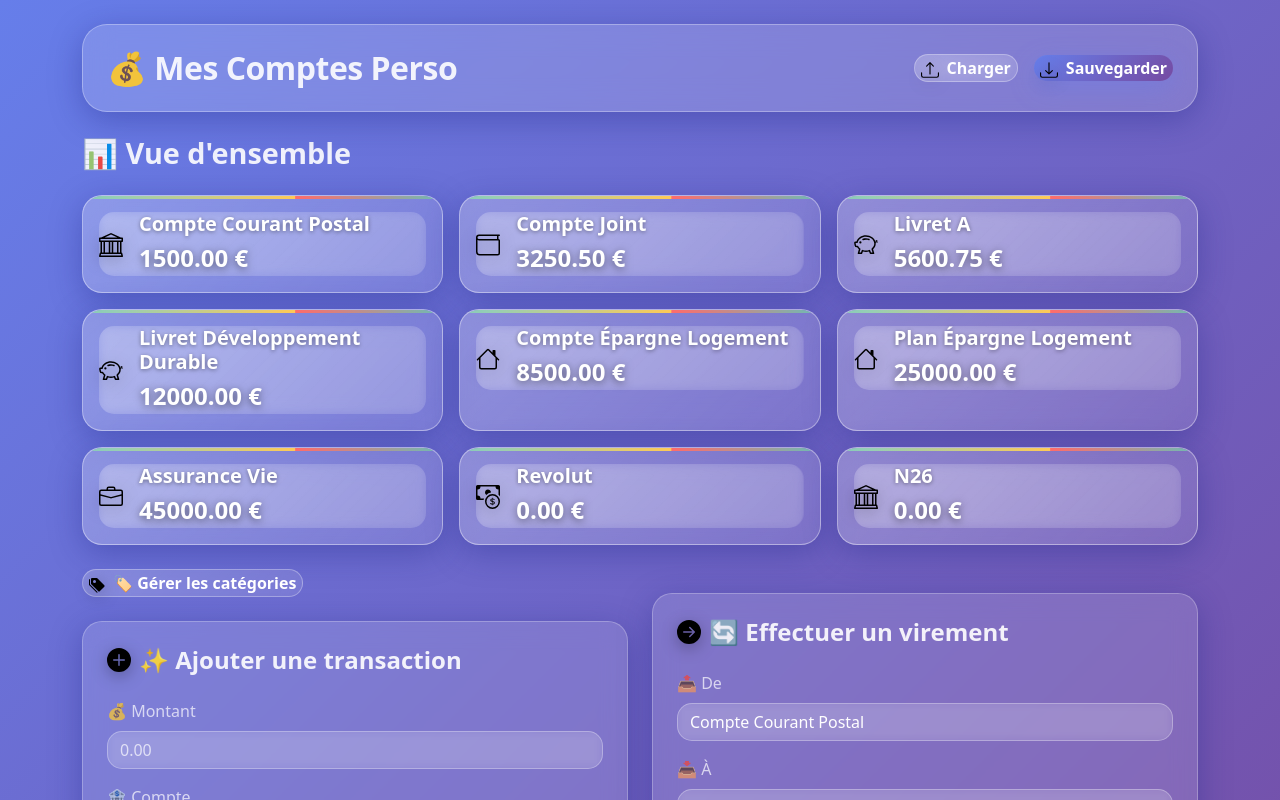
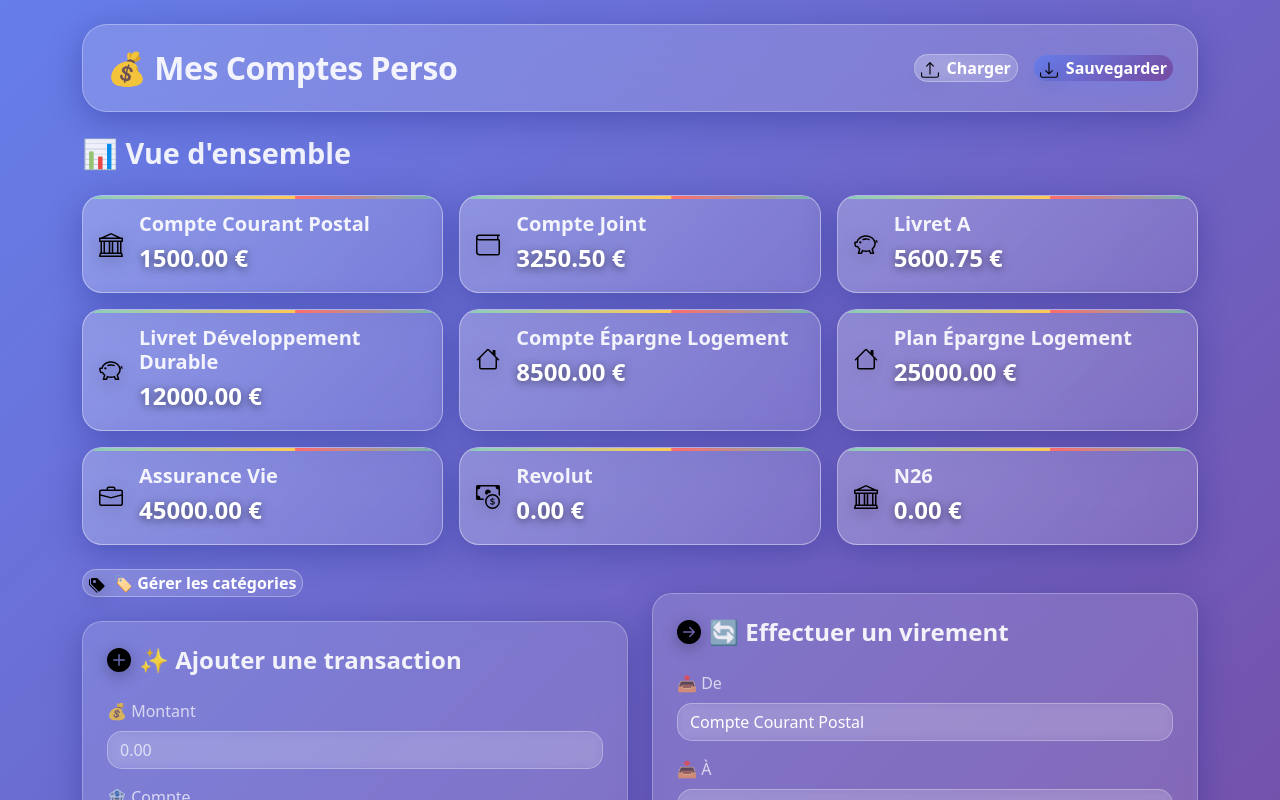
Before and after one commit to almoha73/comptes-perso, a React (Vite) app: page / in a window 1280 px wide. Shown: the top 800 px of the page. Built offline with nearby package versions, Linux system fonts and the light colour scheme.

Commit message:
Corriger l'affichage de la liste des comptes

```diff
--- a/src/components/AccountList.tsx
+++ b/src/components/AccountList.tsx
@@ -25,7 +25,7 @@
 
 const AccountList: React.FC<AccountListProps> = ({ accounts }) => {
   return (
-    <div className="mb-4">
+    <section className="mb-4">
       <h2 className="mb-4 text-glass" style={{ fontWeight: '600', fontSize: '1.8rem' }}>
         📊 Vue d'ensemble
       </h2>
@@ -33,17 +33,17 @@
         {accounts.map(account => (
           <div key={account.id} className="col-md-6 col-lg-4">
             <div className="account-card h-100 p-3">
-              <div className="card-body d-flex align-items-center">
+              <div className="d-flex align-items-center">
                 <div className="me-3">
                   <div className="glass-icon">
-                    {iconMap[account.id] || <CashCoin size={28} />}
+                    {iconMap[account.id] || <CashCoin size={24} />}
                   </div>
                 </div>
                 <div>
-                  <h5 className="card-title mb-1 text-glass" style={{ fontWeight: '600' }}>
+                  <h5 className="mb-1 text-glass" style={{ fontWeight: '600' }}>
                     {account.name}
                   </h5>
-                  <p className="card-text fs-4 fw-bold balance-amount mb-0">
+                  <p className="fs-4 fw-bold balance-amount mb-0">
                     {account.balance.toFixed(2)} €
                   </p>
                 </div>
@@ -52,7 +52,7 @@
           </div>
         ))}
       </div>
-    </div>
+    </section>
   );
 };
 
```
